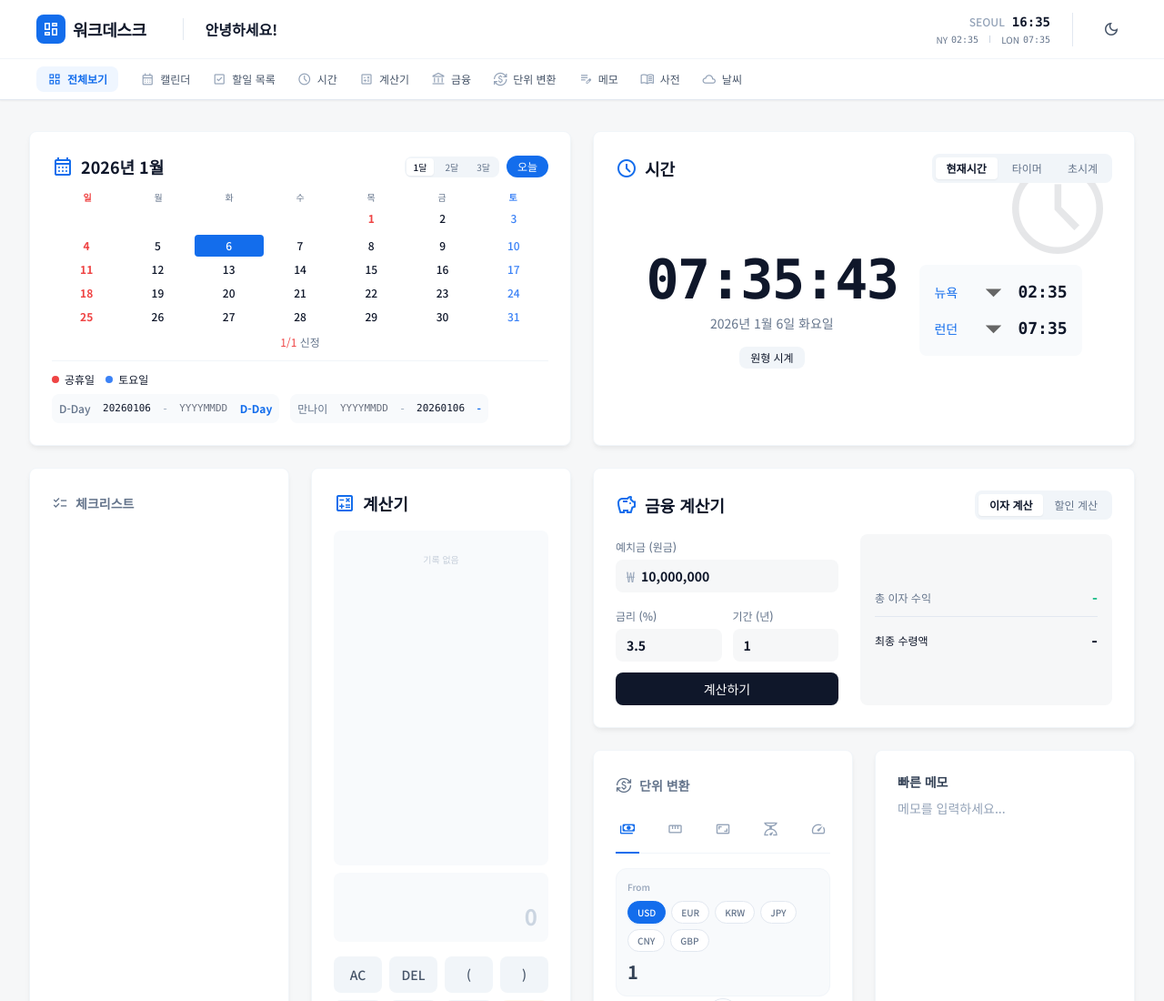
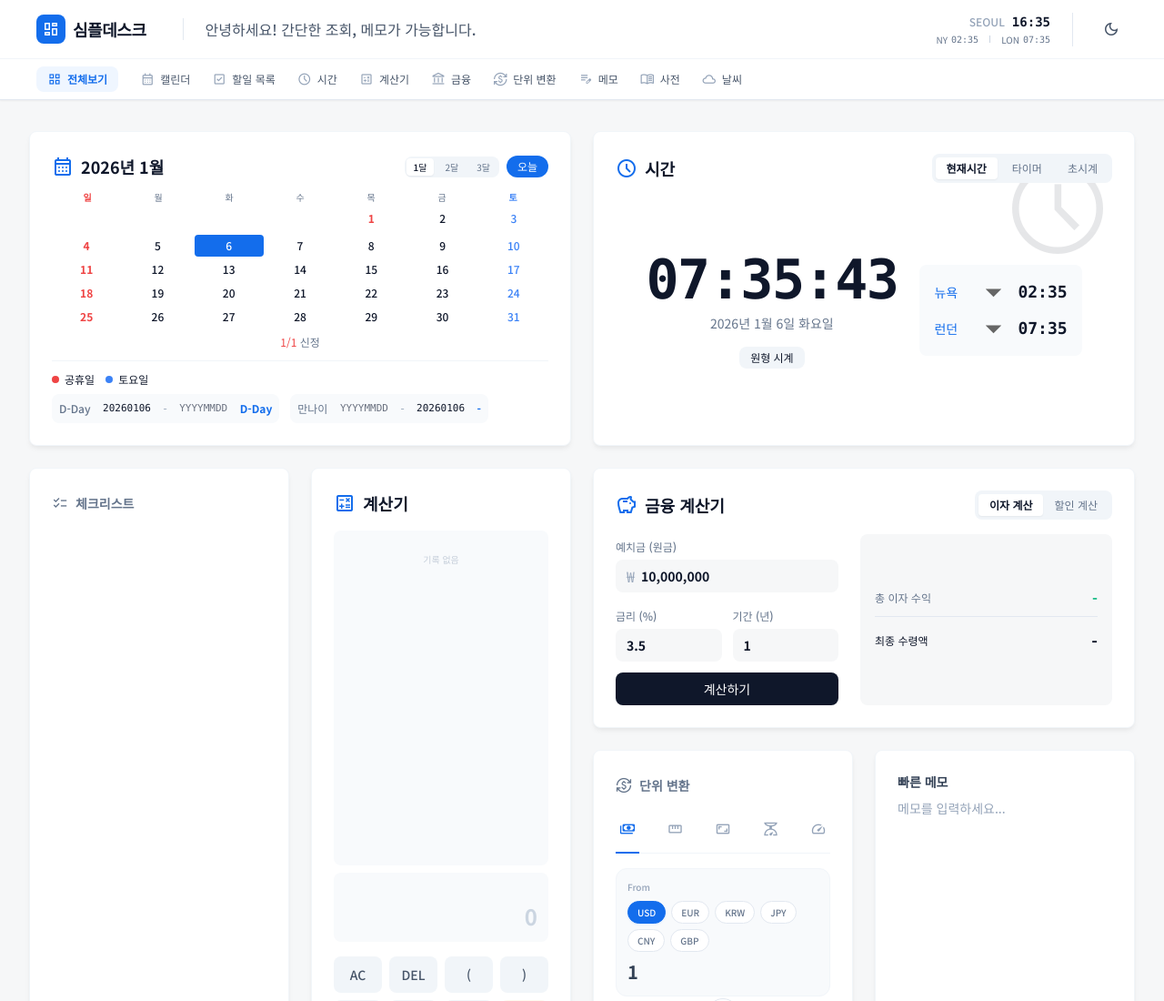
Before and after one commit to sy1204/simple_with, a website: page public/index.html in a window 1280 px wide. Shown: the top 1100 px of the page at 91% size. Drawn offline with nearby package versions, Linux system fonts and the light colour scheme; no server answers.

Commit message:
문구 수정: 심플데스크, 인사말 변경

```diff
--- a/public/index.html
+++ b/public/index.html
@@ -4,7 +4,7 @@
 <head>
     <meta charset="utf-8" />
     <meta content="width=device-width, initial-scale=1.0" name="viewport" />
-    <title>워크데스크 - 직장인 올인원 대시보드</title>
+    <title>심플데스크 - 직장인 올인원 대시보드</title>
     <link
         href="https://fonts.googleapis.com/css2?family=Inter:wght@300;400;500;600;700&family=Noto+Sans+KR:wght@300;400;500;700&display=swap"
         rel="stylesheet" />
@@ -207,10 +207,10 @@
                                 class="flex items-center justify-center size-8 rounded-lg bg-primary text-white shrink-0">
                                 <span class="material-symbols-outlined text-xl">dashboard</span>
                             </div>
-                            <span class="text-lg font-bold tracking-tight hidden md:block">워크데스크</span>
+                            <span class="text-lg font-bold tracking-tight hidden md:block">심플데스크</span>
                         </div>
                         <div class="hidden md:block h-6 w-px bg-slate-200 dark:bg-slate-700 mx-2"></div>
-                        <h2 class="text-base font-bold leading-tight">안녕하세요!</h2>
+                        <h2 class="text-sm md:text-base font-medium leading-tight text-slate-600 dark:text-slate-400">안녕하세요! 간단한 조회, 메모가 가능합니다.</h2>
                     </div>
                     <div class="flex items-center gap-3 lg:gap-6">
                         <div
```
